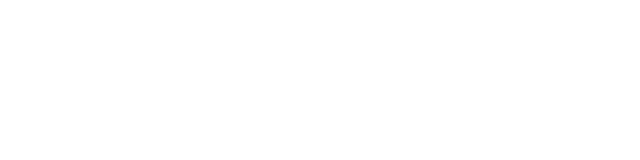
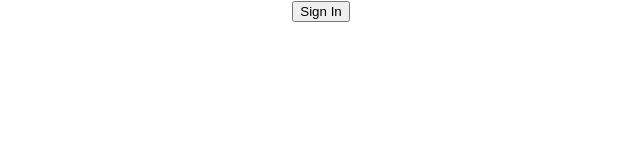
Before and after one commit to samiul-sheikh/react-firebase-authentication, a React (Create React App) app: page / in a window 1280 px wide. Shown: the top 160 px of the page, without its empty margins (319-959 px from the left). Built offline with nearby package versions, Linux system fonts and the light colour scheme.

Commit message:
Install firebase, initialize firebase app

```diff
--- a/package.json
+++ b/package.json
@@ -6,6 +6,7 @@
     "@testing-library/jest-dom": "^5.11.9",
     "@testing-library/react": "^11.2.5",
     "@testing-library/user-event": "^12.8.3",
+    "firebase": "^8.3.0",
     "react": "^17.0.1",
     "react-dom": "^17.0.1",
     "react-scripts": "4.0.3",
--- a/src/App.js
+++ b/src/App.js
@@ -1,10 +1,17 @@
-import logo from './logo.svg';
 import './App.css';
+import firebase from "firebase/app";
+import "firebase/auth";
+import firebaseConfig from './firebase.config';
+
+firebase.initializeApp(firebaseConfig);
 
 function App() {
+
+    const provider = new firebase.auth.GoogleAuthProvider();
+
     return (
-        <div>
-
+        <div className="App">
+            <button>Sign In</button>
         </div>
     );
 }
```
Also changed, not shown: 1 other file (tests, documents, lock files or other folders).
